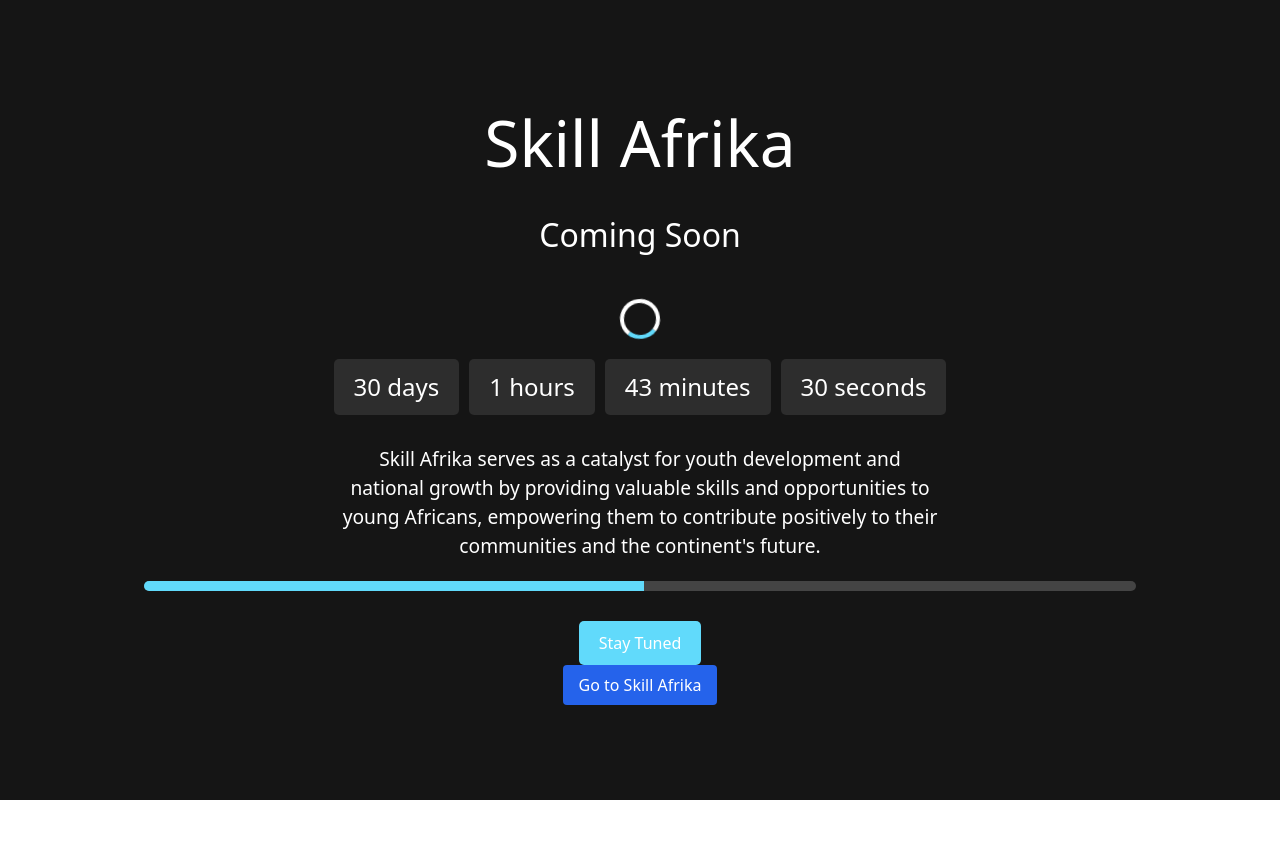
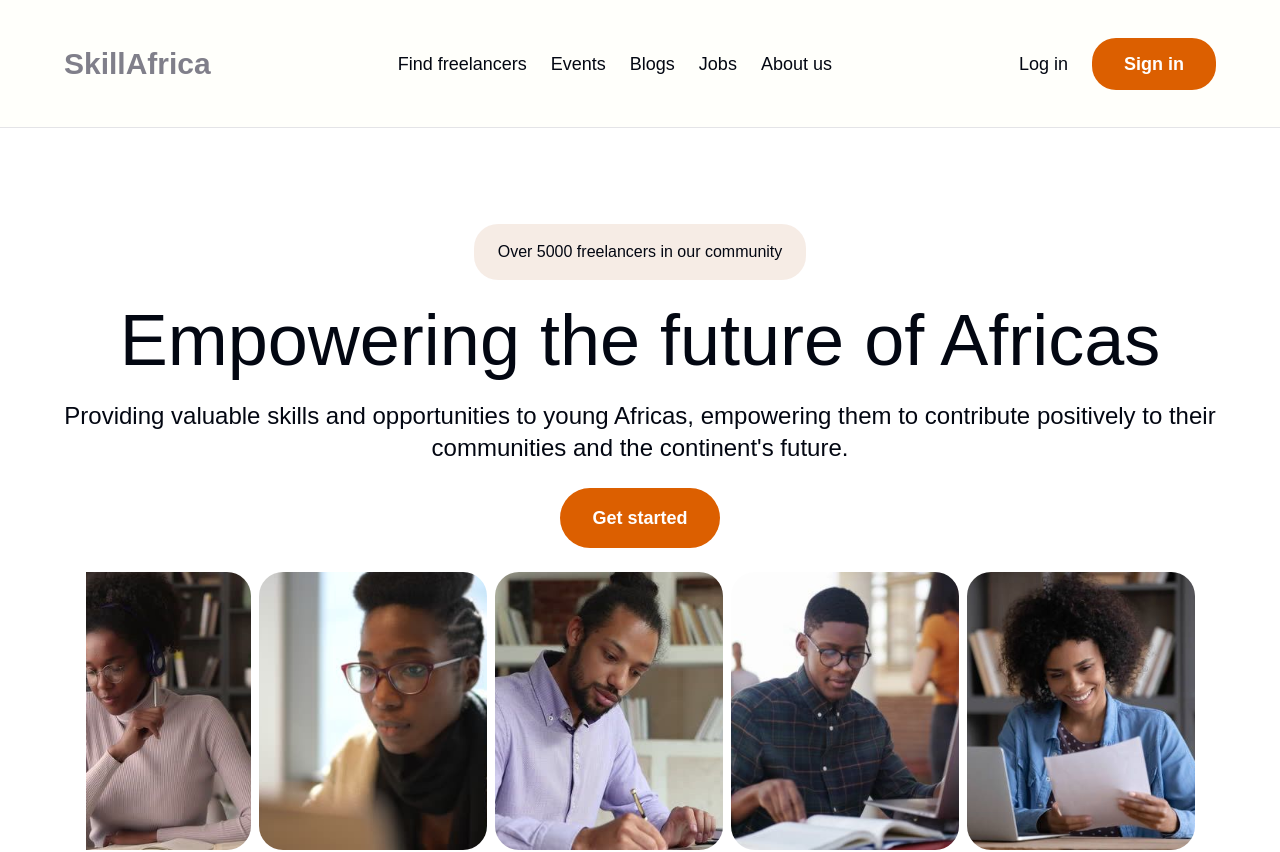
Before and after one commit to Skill-Afrika/skill-africa-frontend, a Next.js app: page / in a window 1280 px wide. Shown: the top 852 px of the page. Before the commit the page ends 800 px from the top, so only its background shows below. Built offline with nearby package versions, Linux system fonts and the light colour scheme.

Commit message:
homepage

```diff
--- /dev/null
+++ b/app/landing.jsx
@@ -0,0 +1,24 @@
+import Header from "../components/header/header";
+import Hero from "../components/hero/hero";
+import Join from "../components/join/join";
+import Service from "../components/service/service";
+import Freelance from "../components/freelancer/freelance";
+import Connect from "../components/connect/connect";
+import Subscribe from "../components/subscribe/subscribe";
+import Footer from "../components/footer/footer";
+
+const Landing = () => {
+  return (
+    <>
+      <Header />
+      <Hero />
+      <Join />
+      <Service />
+      <Freelance />
+      <Connect />
+      <Subscribe />
+      <Footer />
+    </>
+  );
+};
+export default Landing;
--- a/app/landing/page.jsx
+++ b/app/landing/page.jsx
@@ -1,18 +1,15 @@
-import React from 'react'
-import Landing from "../landing2/landing2"
-
+import React from "react";
+import Landing from "../landing";
 
 export async function generateMetadata({ params }) {
   return {
     icons: {
-      icon: '/vercel.svg'
-    }
+      icon: "/vercel.svg",
+    },
     // title: '...',
-  }
+  };
 }
 
 export default function LandingPage() {
-  return (
-    <Landing />
-  )
+  return <Landing />;
 }
--- a/app/landing2/landing2.jsx
+++ /dev/null
@@ -1,24 +0,0 @@
-import Header from "../../components/header/header";
-import Hero from "../../components/hero/hero";
-import Join from "../../components/join/join";
-import Service from "../../components/service/service";
-import Freelance from "../../components/freelancer/freelance";
-import Connect from "../../components/connect/connect";
-import Subscribe from "../../components/subscribe/subscribe";
-import Footer from "../../components/footer/footer";
-
-const Landing = ()=>{
-    return(
-        <>
-        <Header/>
-        <Hero/>
-        <Join/>
-        <Service/>
-        <Freelance/>
-        <Connect/>
-        <Subscribe/>
-        <Footer/>
-        </>
-    )
-}
-export default Landing;
--- a/app/page.tsx
+++ b/app/page.tsx
@@ -1,11 +1,5 @@
-import Image from "next/image";
-import Home from "./home";
+import Landing from "./landing";
 
-export default function Index() {
-  return (
-    // <main className="flex min-h-screen flex-col items-center justify-between p-24"> new
-
-      <Home></Home>
-    // </main>
-  );
+export default function Page() {
+  return <Landing />;
 }
```
